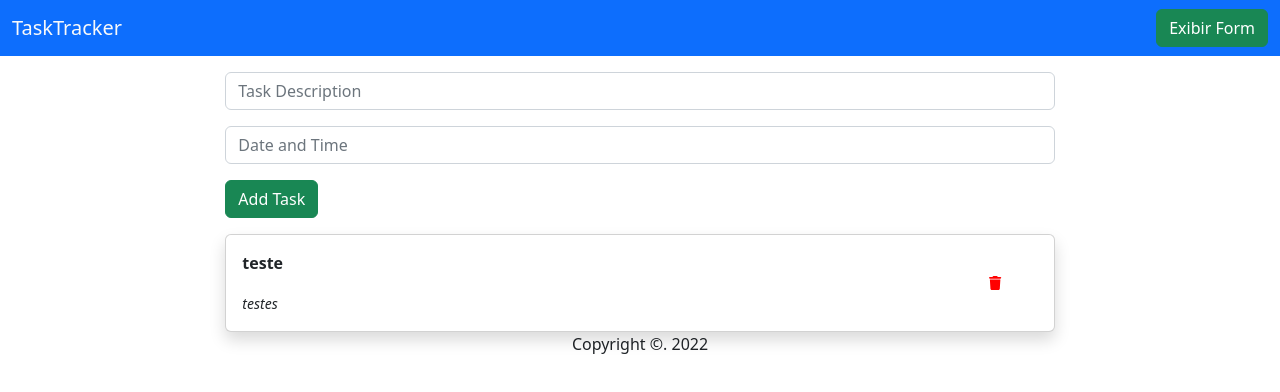
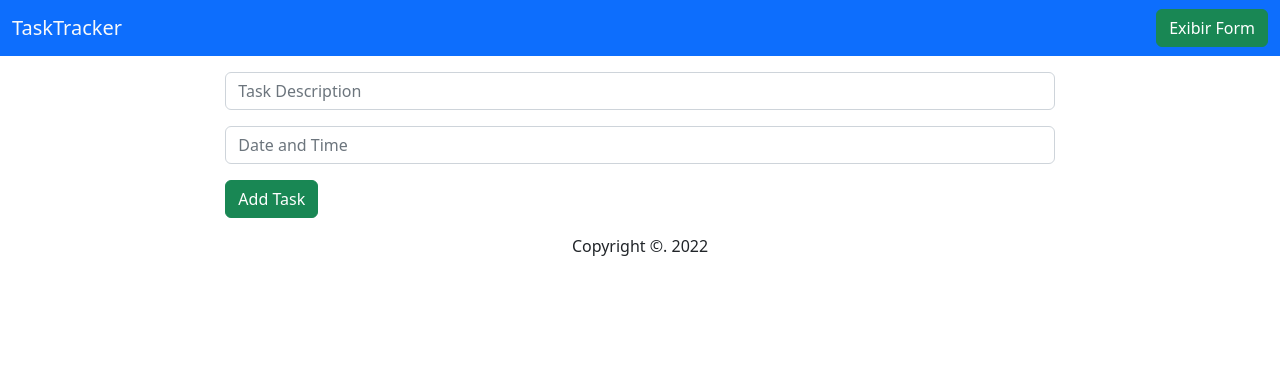
Before and after one commit to MatheusBrito174/ngxs-task-tracker, an Angular app: page /home in a window 1280 px wide. Shown: the top 392 px of the page. Built offline with nearby package versions, Linux system fonts and the light colour scheme.

Commit message:
Criando componentes task e task-list; Ajustes no layout

```diff
--- a/src/app/app.component.html
+++ b/src/app/app.component.html
@@ -1,5 +1,9 @@
 <app-header></app-header>
 <div class="container-fluid">
-  <router-outlet></router-outlet>
+  <div class="row d-flex justify-content-center align-center">
+    <div class="col-12 col-md-8">
+      <router-outlet></router-outlet>
+    </div>
+  </div>
 </div>
 <app-footer></app-footer>
--- a/src/app/home/home.component.html
+++ b/src/app/home/home.component.html
@@ -1,11 +1,7 @@
-<div class="row justify-content-center mt-3">
-  <div class="col-12 col-md-8">
-    <app-new-task></app-new-task>
-  </div>
+<div class="row my-3">
+  <app-new-task></app-new-task>
 </div>
 
-<div class="row justify-content-center mt-3">
-  <div class="col-12 col-md-8">
-    <app-task-list></app-task-list>
-  </div>
+<div class="row">
+  <app-task-list></app-task-list>
 </div>
--- a/src/app/task/task-list/task-list.component.html
+++ b/src/app/task/task-list/task-list.component.html
@@ -1 +1,5 @@
-<app-task></app-task>
+<div class="task-list">
+  <div *ngFor="let task of tasks; let i = index" [class.mt-3]="i > 0">
+    <app-task [task]="task"></app-task>
+  </div>
+</div>
--- a/src/app/task/task.component.html
+++ b/src/app/task/task.component.html
@@ -1,7 +1,5 @@
 <div class="card shadow pa-5">
-  <div class="row">
-    <div class="col-10">
-      <div class="card-body">
+  <div class="card-body d-flex align-center justify-content-between">
     <div class="card-text">
       <p class="task-description">
         {{ task.description }}
@@ -11,12 +9,8 @@
         {{ task.datetime }}
       </small>
     </div>
-      </div>
-    </div>
 
-    <div
-      class="col-2 d-flex flex-column align-items-center justify-content-center"
-    >
+    <div class="d-flex flex-column justify-content-center">
       <button class="btn btn-sm btn-outline-dange rounded-circle">
         <fa-icon [icon]="faTrash" [styles]="{ color: 'red' }"></fa-icon>
       </button>
--- a/src/app/task/task.component.ts
+++ b/src/app/task/task.component.ts
@@ -8,7 +8,7 @@ import { faTrash } from '@fortawesome/free-solid-svg-icons';
   styleUrls: ['./task.component.css'],
 })
 export class TaskComponent implements OnInit {
-  @Input() task: Task = { description: 'teste', datetime: 'testes' };
+  @Input() task!: Task;
 
   faTrash = faTrash;
 
```
Also changed, not shown: src/app/task/task-list/task-list.component.ts (+6 -6 lines). Lines whose indentation alone changed are shown as unchanged.
